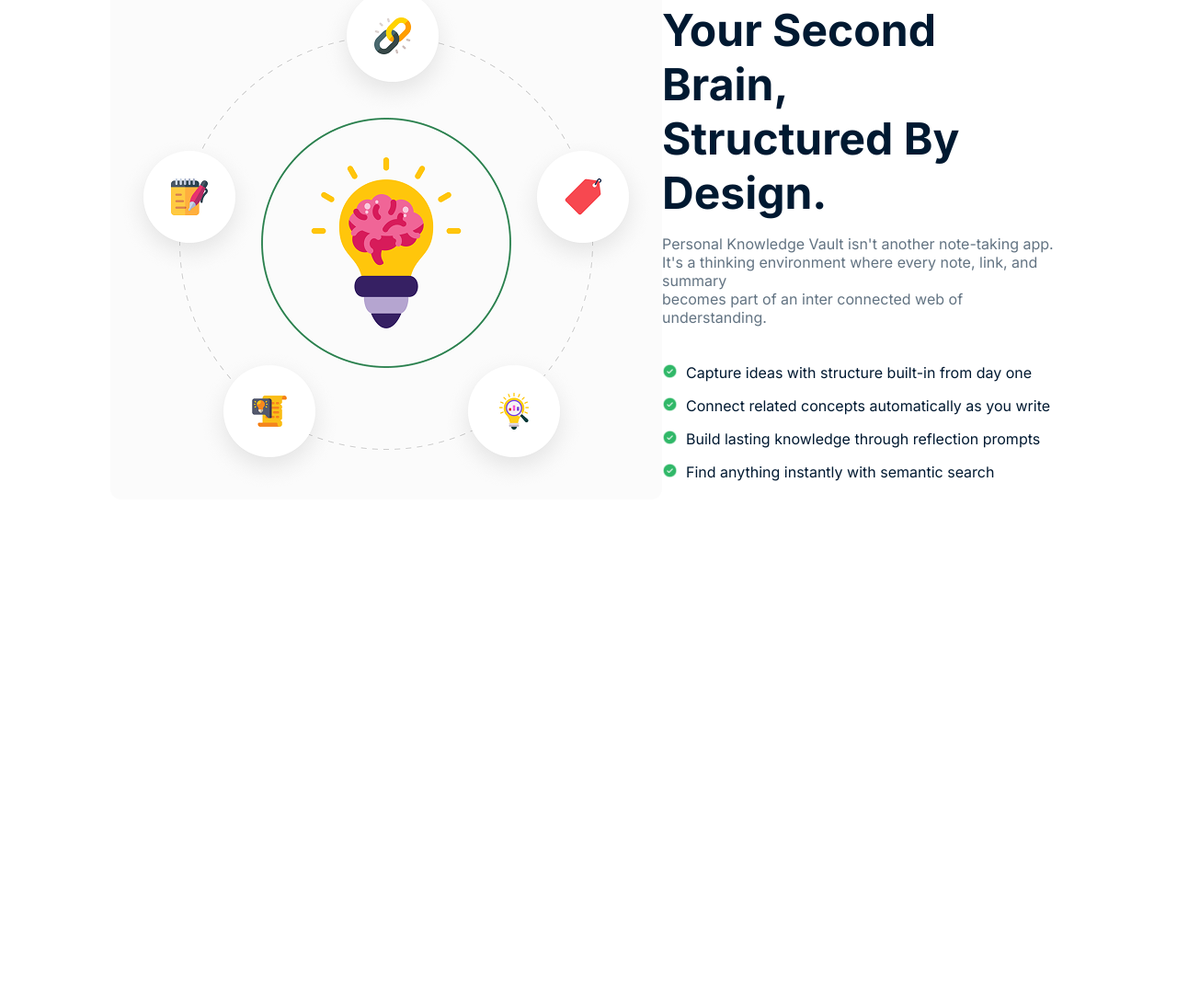
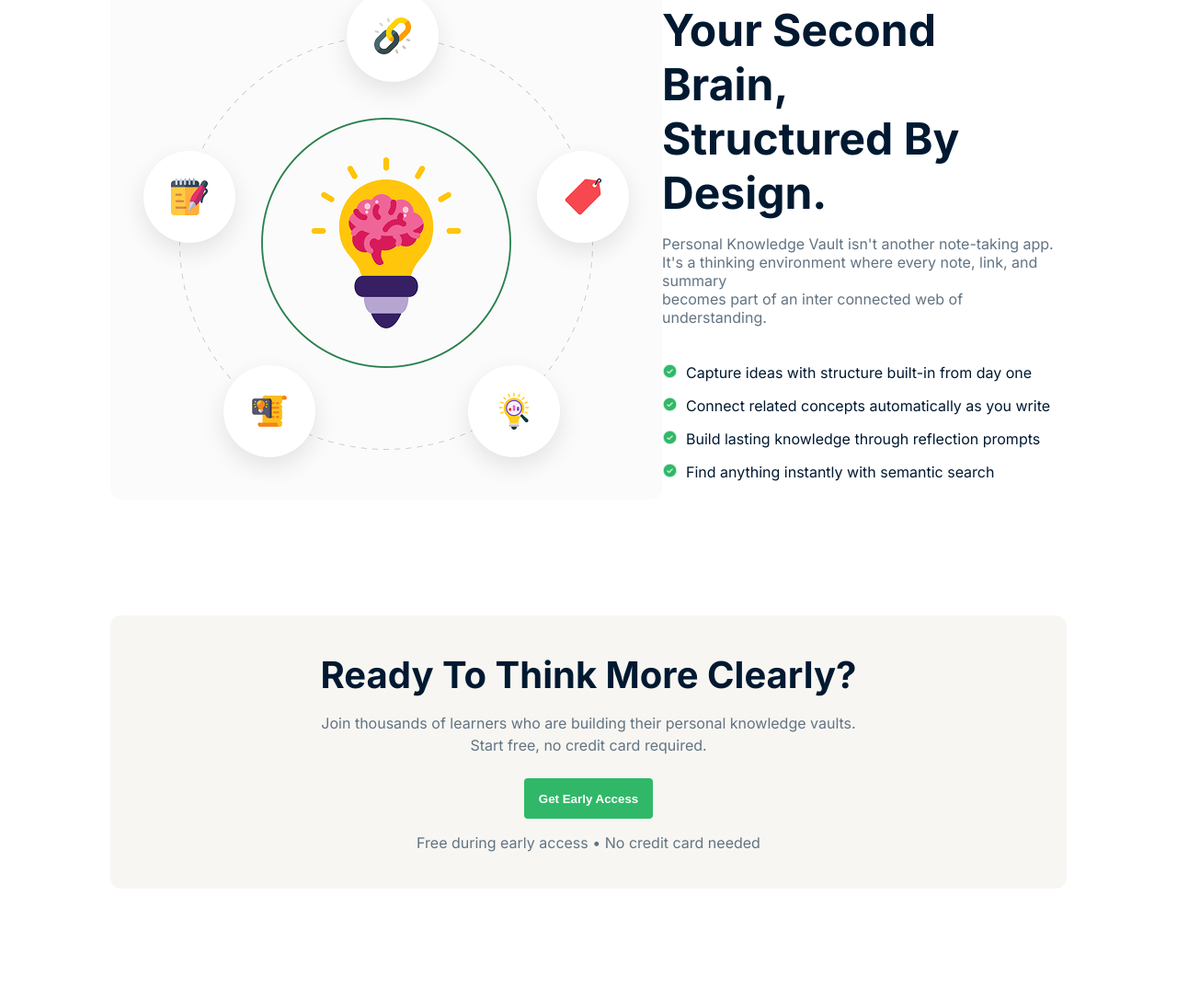
Before and after one commit to moziful/Assignment-01, a plain HTML site: page index.html in a window 1280 px wide. Shown: the part 1394-2480 px from the top of the page at 92% size. Before the commit the page ends 2061 px from the top, so only its background shows below. Drawn offline with Linux system fonts and the light colour scheme.

Commit message:
Think Section Addeed

```diff
--- a/index.html
+++ b/index.html
@@ -25,9 +25,7 @@
                 <li><a href="">How It Works</a></li>
                 <li><a href="">Why It's Different</a></li>
             </ul>
-            <div class="earlyAccessButtonContainer">
-                <button class="earlyAccessButton">Get Early Access</button>
-            </div>
+            <button class="earlyAccessButton">Get Early Access</button>
         </nav>
         <section id="banner">
             <div class="bannerContent">
@@ -154,6 +152,26 @@
                 </div>
             </div>
         </section>
+        <section class="think">
+            <div class="thinkContainer">
+                <div class="thinkHeadingContainer">
+                    <h1 id="thinkHeading">Ready To Think More Clearly?</h1>
+                    <p id="thinkSubHeading">
+                        Join thousands of learners who are building their personal knowledge vaults.
+                        <br>
+                        Start free, no credit card required.
+                    </p>
+                </div>
+                <div class="thinkButtons">
+                    <div class="earlyAccessArea">
+                        <button class="earlyAccessButton">Get Early Access</button>
+                        <p class="earlyAccessText">
+                            Free during early access • No credit card needed
+                        </p>
+                    </div>
+                </div>
+            </div>
+        </section>
     </main>
 </body>
 
--- a/style.css
+++ b/style.css
@@ -33,7 +33,7 @@ nav .menu a {
     text-decoration: none;
     color: #001931;}
 
-nav .earlyAccessButtonContainer .earlyAccessButton {
+.earlyAccessButton {
     color: #FFFFFF;
     background-color: #30B868;
     padding: 12px 16px;
@@ -44,7 +44,7 @@ nav .earlyAccessButtonContainer .earlyAccessButton {
     cursor: pointer;
 }
 
-nav .earlyAccessButtonContainer .earlyAccessButton:hover {
+.earlyAccessButton:hover {
     background-color: #129d4c;
 }
 
@@ -158,7 +158,7 @@ header #banner .bannerContent .bannerButtonContainer #startButton, #transparentB
 }
 header #banner .bannerContent .bannerButtonContainer #transparentButton {
     background-color: transparent;
-    border: 1px solid #FFFFFF;
+    border: 2px solid #FFFFFF;
 }
 
 header #banner .bannerContent .bannerButtonContainer button:hover{
@@ -293,3 +293,53 @@ main .secondBrain .brainData .brainDataPart .motto .mottoText {
     color: #001931;
     line-height: 20px;
 }
+
+main .think {
+    padding: 2px 120px 120px 120px;
+    display: flex;
+    gap: 44px;
+    flex-direction: column;
+    text-align: center;
+}
+
+main .think .thinkContainer {
+    padding: 40px 80px;
+    background-color: #F7F6F2;
+    display: flex;
+    gap: 24px;
+    flex-direction: column;
+    text-align: center;
+    border-radius: 12px;
+}
+
+main .think .thinkContainer .thinkHeadingContainer {
+    display: flex;
+    gap: 16px;
+    color: #001931;
+    flex-direction: column;
+    text-align: center;
+}
+
+#thinkHeading {
+    font-size: 40px;
+}
+
+#thinkSubHeading {
+    color: #627382;
+    line-height: 24px;
+}
+
+.earlyAccessArea {
+    display: flex;
+    flex-direction: column;
+    gap: 16px;
+}
+
+.earlyAccessArea .earlyAccessButton {
+    margin: 0 auto;
+}
+
+.earlyAccessText {
+    color: #627382;
+    line-height: 20px;
+}
```
